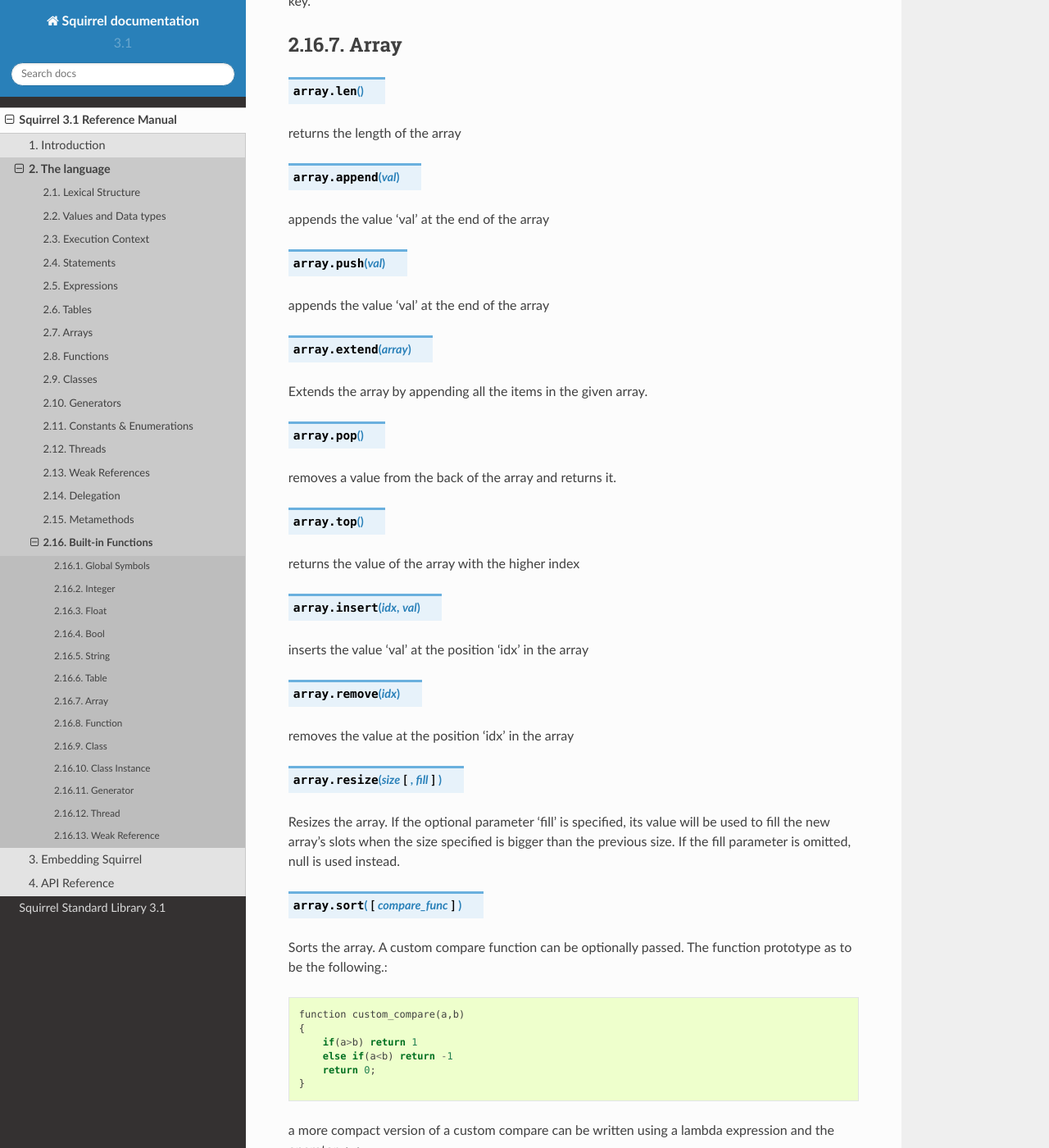
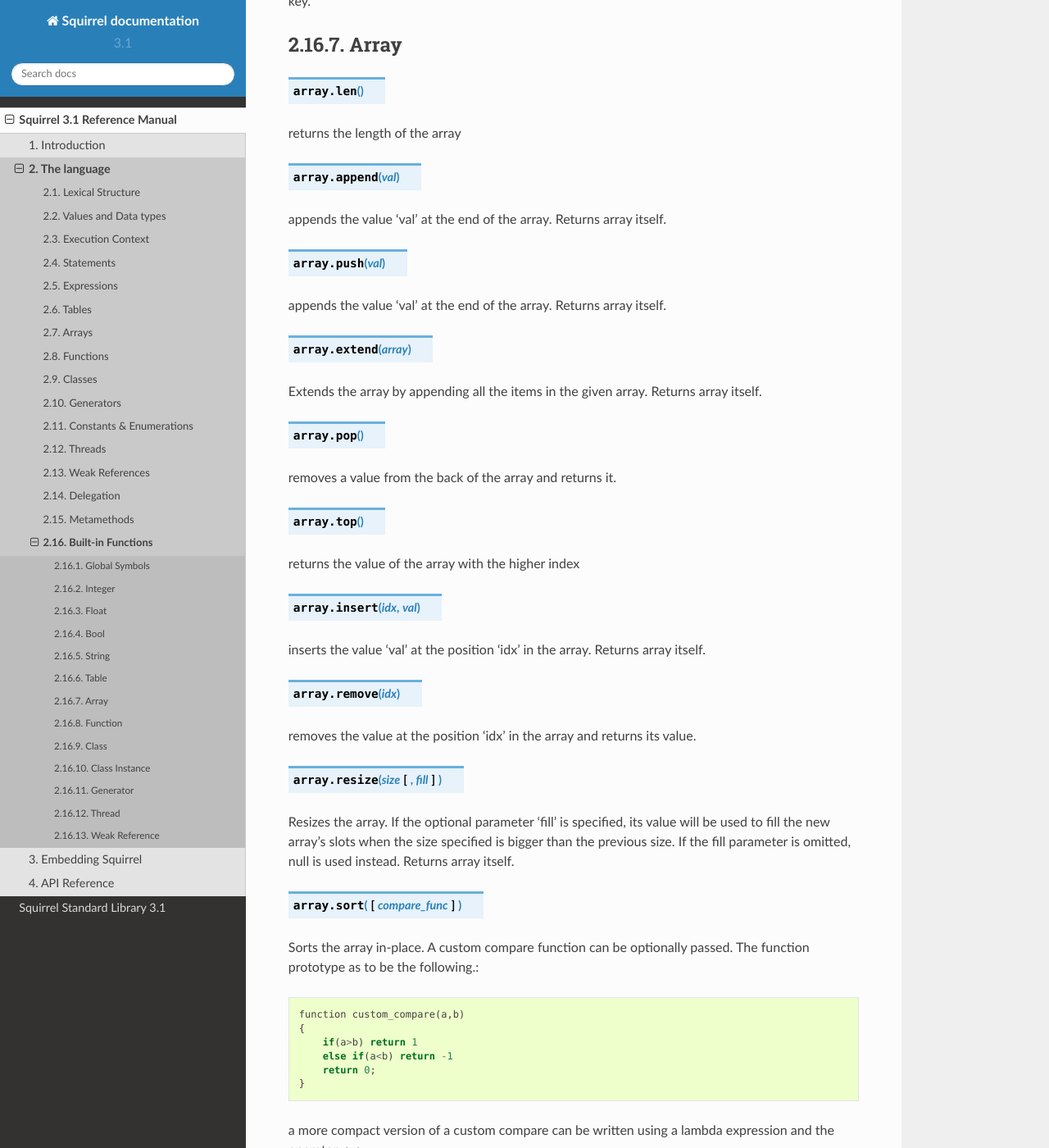
Before and after one commit to albertodemichelis/squirrel, a Sphinx documentation site: the page built from doc/source/reference/language/builtin_functions.rst, in a window 1280 px wide and 1400 px high, scrolled down 7508 px. Shown: the whole window at 82% size. Built offline with Sphinx 7.4.7 and the Read the Docs theme 2.0.0, drawn with Linux system fonts in a browser that asks for light colours; formulas are drawn with MathJax 3; some of the changed text lies outside the part shown.

Commit message:
now container modification methods return object itself in all cases
for easy chaining

```diff
--- a/doc/source/reference/language/builtin_functions.rst
+++ b/doc/source/reference/language/builtin_functions.rst
@@ -279,7 +279,7 @@
 
 .. js:function:: table.rawset(key,val)
 
-Sets the slot 'key' with the value 'val' without employing delegation. If the slot does not exists, it will be created.
+Sets the slot 'key' with the value 'val' without employing delegation. If the slot does not exists, it will be created. Returns table itself.
 
 
 .. js:function:: table.rawdelete()
@@ -304,7 +304,7 @@
 
 .. js:function:: table.clear()
 
-removes all the slots from the table
+removes all the slots from the table. Returns table itself.
 
 
 .. js:function:: table.setdelegate(table)
@@ -332,17 +332,17 @@
 
 .. js:function:: array.append(val)
 
-appends the value 'val' at the end of the array
+appends the value 'val' at the end of the array. Returns array itself.
 
 
 .. js:function:: array.push(val)
 
-appends the value 'val' at the end of the array
+appends the value 'val' at the end of the array. Returns array itself.
 
 
 .. js:function:: array.extend(array)
 
-Extends the array by appending all the items in the given array.
+Extends the array by appending all the items in the given array. Returns array itself.
 
 
 .. js:function:: array.pop()
@@ -357,22 +357,22 @@
 
 .. js:function:: array.insert(idx,val)
 
-inserts the value 'val' at the position 'idx' in the array
+inserts the value 'val' at the position 'idx' in the array. Returns array itself.
 
 
 .. js:function:: array.remove(idx)
 
-removes the value at the position 'idx' in the array
+removes the value at the position 'idx' in the array and returns its value.
 
 
 .. js:function:: array.resize(size,[fill])
 
-Resizes the array. If the optional parameter 'fill' is specified, its value will be used to fill the new array's slots when the size specified is bigger than the previous size. If the fill parameter is omitted, null is used instead.
+Resizes the array. If the optional parameter 'fill' is specified, its value will be used to fill the new array's slots when the size specified is bigger than the previous size. If the fill parameter is omitted, null is used instead. Returns array itself.
 
 
 .. js:function:: array.sort([compare_func])
 
-Sorts the array. A custom compare function can be optionally passed. The function prototype as to be the following.::
+Sorts the array in-place. A custom compare function can be optionally passed. The function prototype as to be the following.::
 
     function custom_compare(a,b)
     {
@@ -385,11 +385,11 @@
 
     arr.sort(@(a,b) a <=> b);
 
-
+Returns array itself.
 
 .. js:function:: array.reverse()
 
-reverse the elements of the array in place
+reverse the elements of the array in place. Returns array itself.
 
 
 .. js:function:: array.slice(start,[end])
```
Also changed, not shown: 1 other file.
